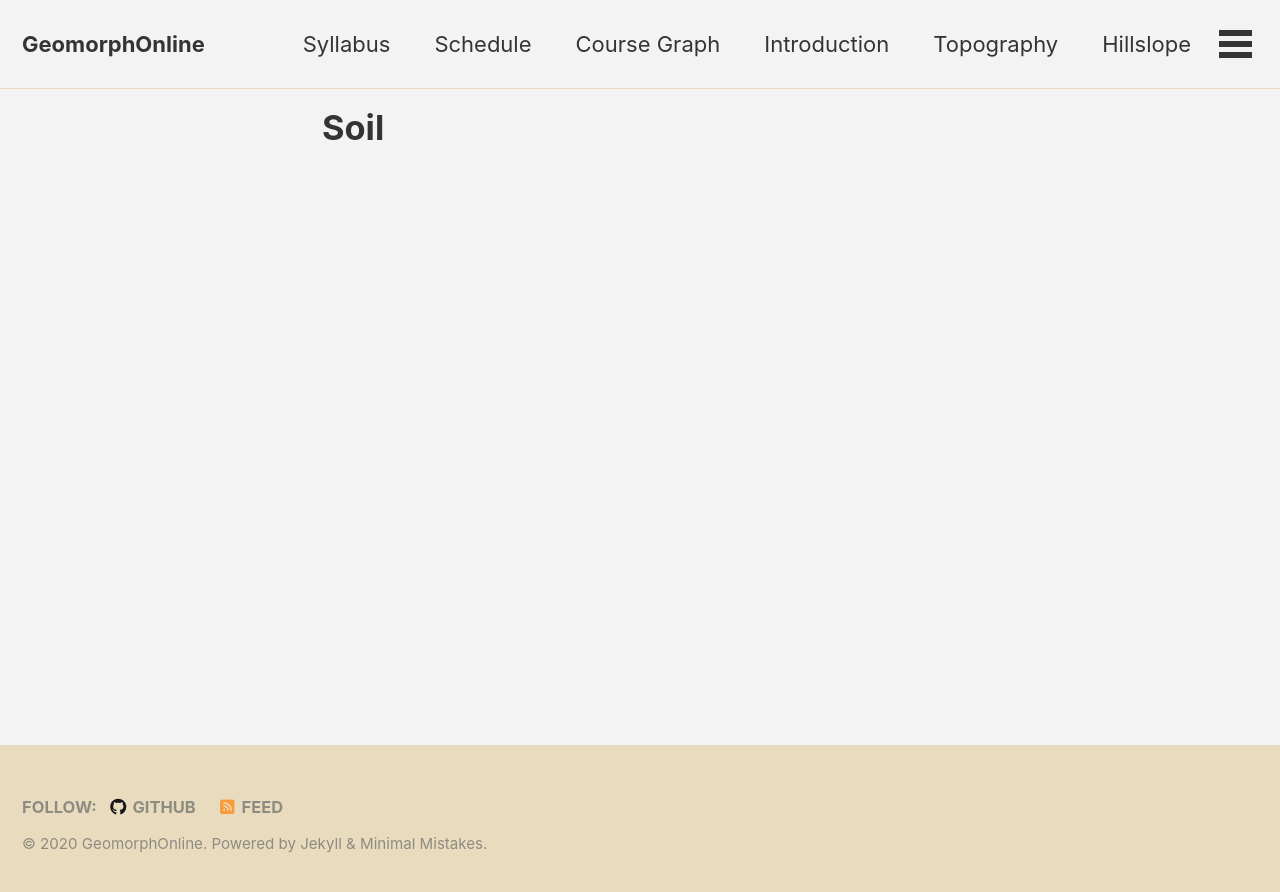
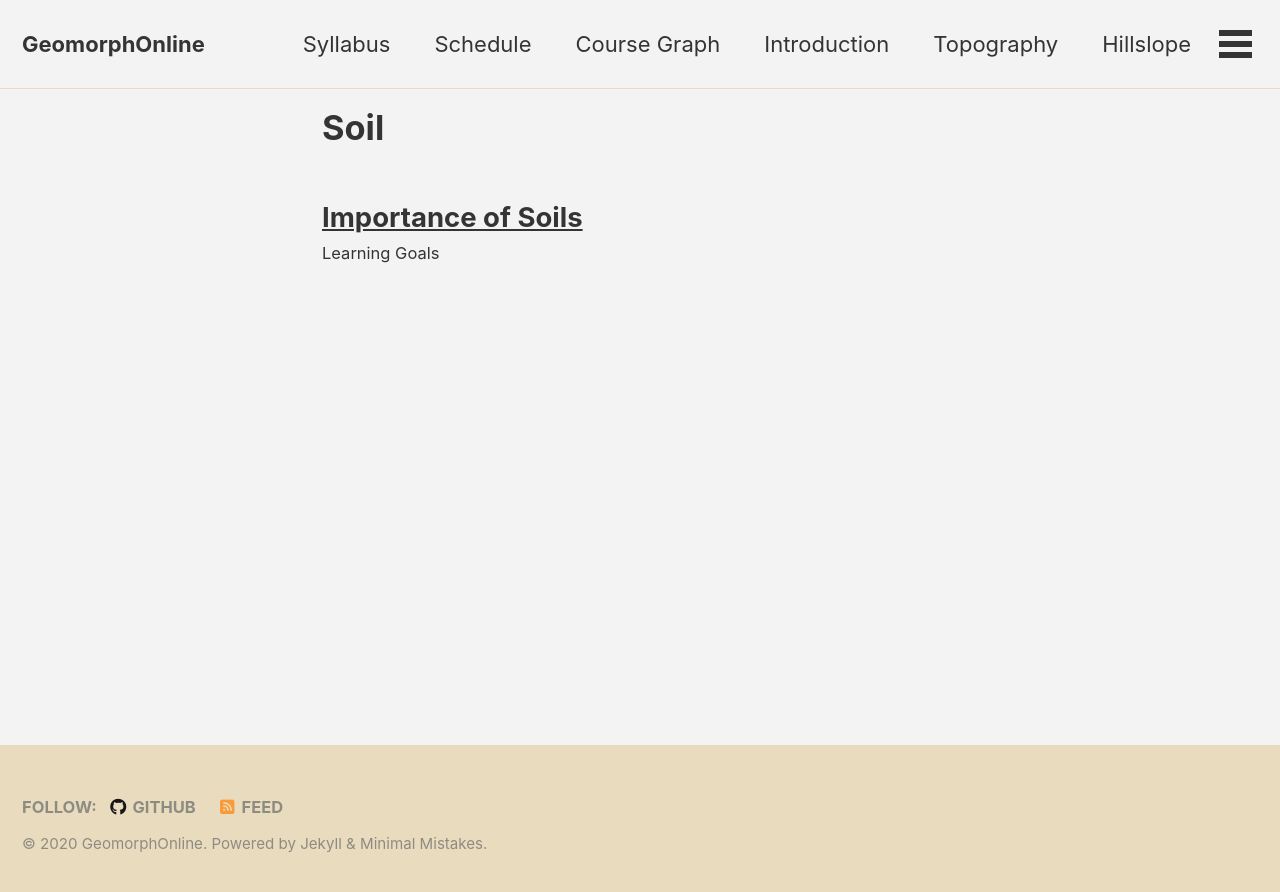
Before and after one commit to GeomorphOnline/GeomorphOnline.github.io, a Jekyll site: the page built from _pages/lessons/soil.md, in a window 1280 px wide. Shown: the top 892 px of the page. Built offline with Jekyll 4.4.1, drawn with Linux system fonts in a browser that asks for light colours; cached includes are drawn as plain includes; nearby versions of some CDN libraries; part of the change alters nothing that is shown.

Commit message:
Soil section incorporated into website structure

```diff
--- a/_config.yml
+++ b/_config.yml
@@ -97,6 +97,9 @@ collections:
     output: true
     permalink: /:collection/:path/
   hillslope:
+    output: true
+    permalink: /:collection/:path/
+  soil:
     output: true
     permalink: /:collection/:path/
 #collections:
```
